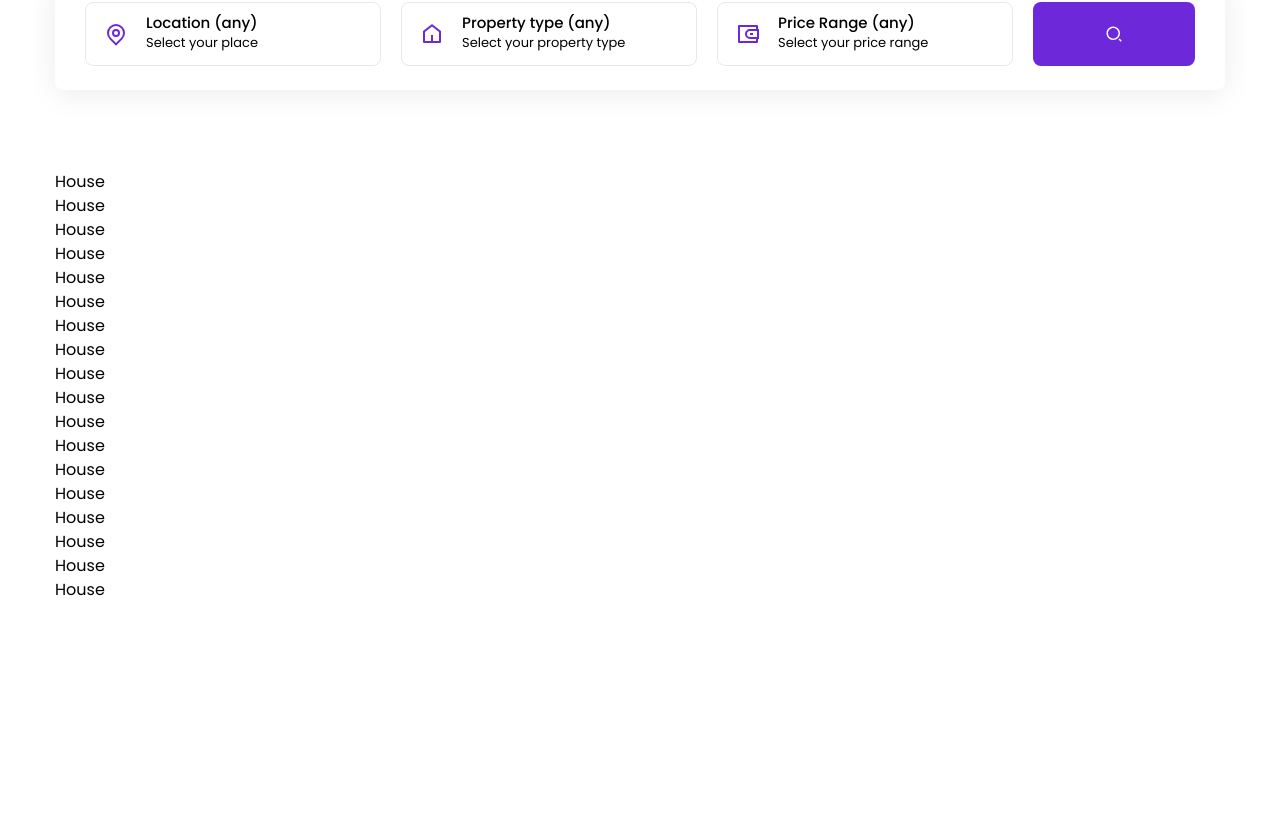
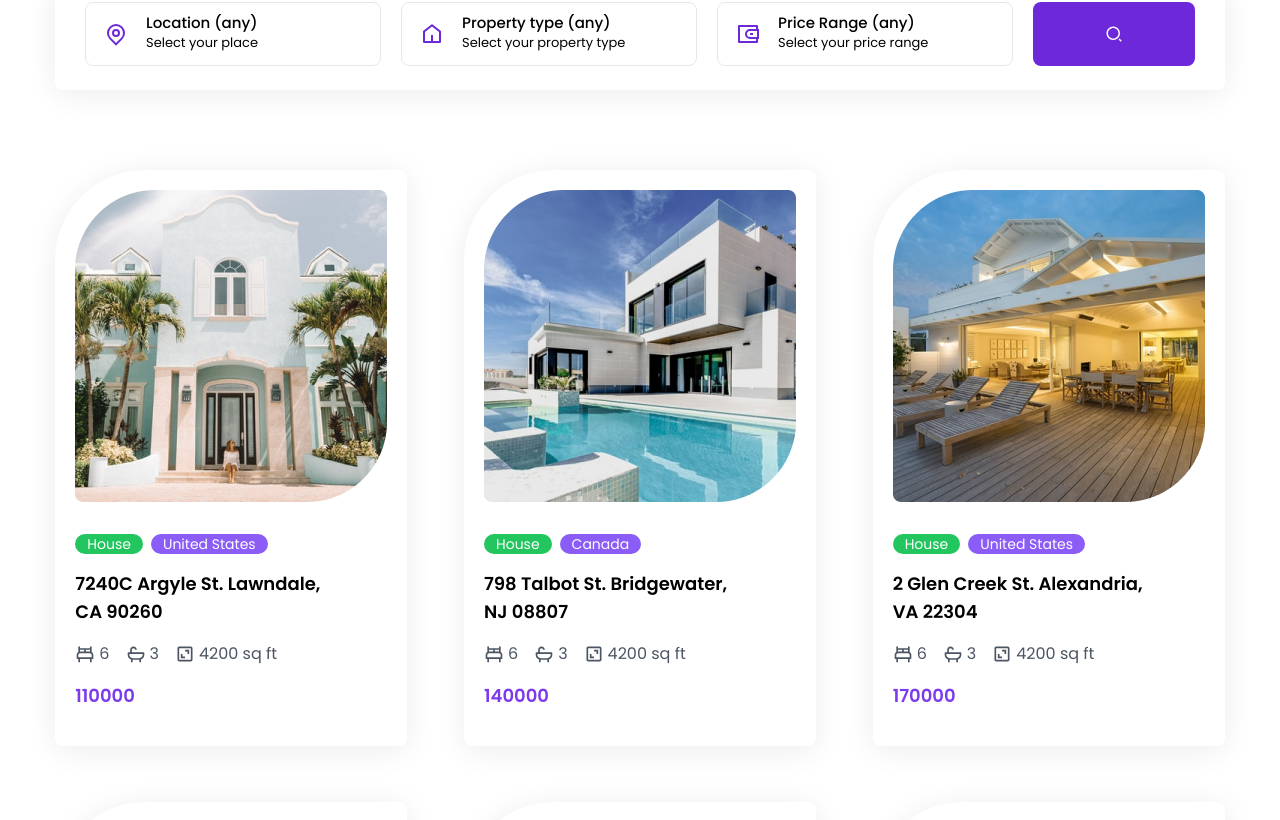
Before and after one commit to halfdobis/real-estate-app, a React (Create React App) app: page / in a window 1280 px wide. Shown: the part 708-1528 px from the top of the page. Built offline with nearby package versions, Linux system fonts and the light colour scheme.

Commit message:
HouseList-display

```diff
--- a/src/components/House.js
+++ b/src/components/House.js
@@ -1,7 +1,43 @@
-import React from 'react';
+import React from "react";
 
-const House = () => {
-  return <div>House</div>;
+import { BiBed, BiBath, BiArea } from "react-icons/bi";
+
+const House = ({ house }) => {
+  const { image, type, country, address, bedrooms, bathrooms, surface, price } =
+    house;
+  return (
+    <div className="bg-white shadow-1 p-5 rounded-lg rounded-tl-[90px] w-full max-w-[352px] mx-auto cursor-pointer hover:shadow-2xl transition">
+      <img className="mb-8" src={image} alt="img" />
+      <div className="mb-4 flex gap-x-2 text-sm">
+        <div className="bg-green-500 rounded-full text-white px-3">{type}</div>
+        <div className="bg-violet-500 rounded-full text-white px-3">
+          {country}
+        </div>
+      </div>
+      <div className="text-lg font-semibold max-w-[260px]">{address}</div>
+      <div className="flex gap-x-4 my-4">
+        <div className="flex items-center text-gray-600 gap-1">
+          <div className="text-[20px]">
+            <BiBed />
+          </div>
+          <div>{bedrooms}</div>
+        </div>
+        <div className="flex items-center text-gray-600 gap-1">
+          <div className="text-[20px]">
+            <BiBath />
+          </div>
+          <div>{bathrooms}</div>
+        </div>
+        <div className="flex items-center text-gray-600 gap-1">
+          <div className="text-[20px]">
+            <BiArea />
+          </div>
+          <div>{surface}</div>
+        </div>
+      </div>
+      <div className="text-lg font-semibold text-violet-600 mb-4">{price}</div>
+    </div>
+  );
 };
 
 export default House;
--- a/src/components/HouseList.js
+++ b/src/components/HouseList.js
@@ -10,7 +10,7 @@
   return (
     <section className="mb-20">
       <div className="container mx-auto">
-        <div>
+        <div className="grid md:grid-cols-2 lg:grid-cols-3 gap-4 lg:gap-14">
           {houses.map((house, index) => {
             return (
               <Link to={`/property/${house.id}`} key={index}>
```
